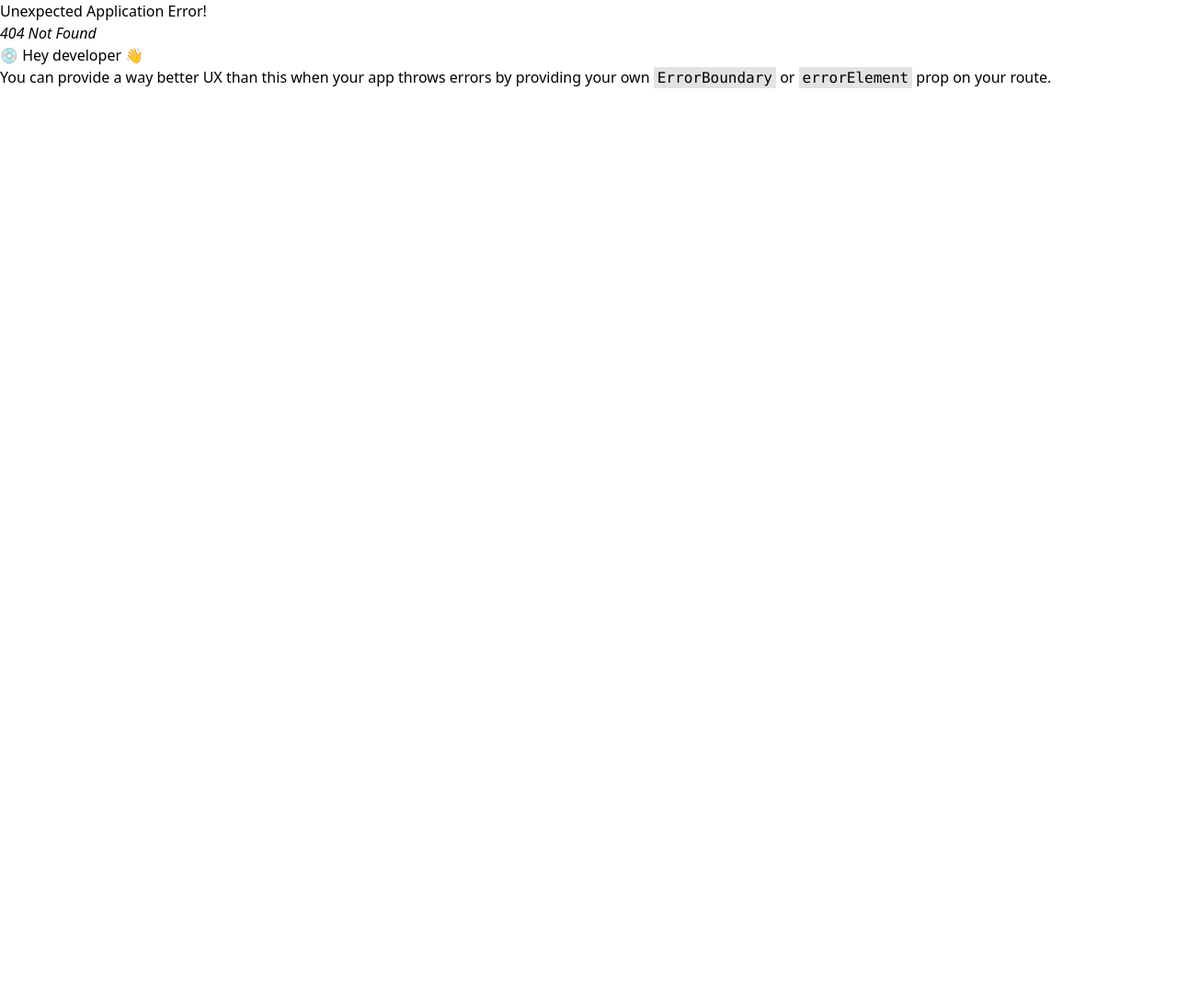
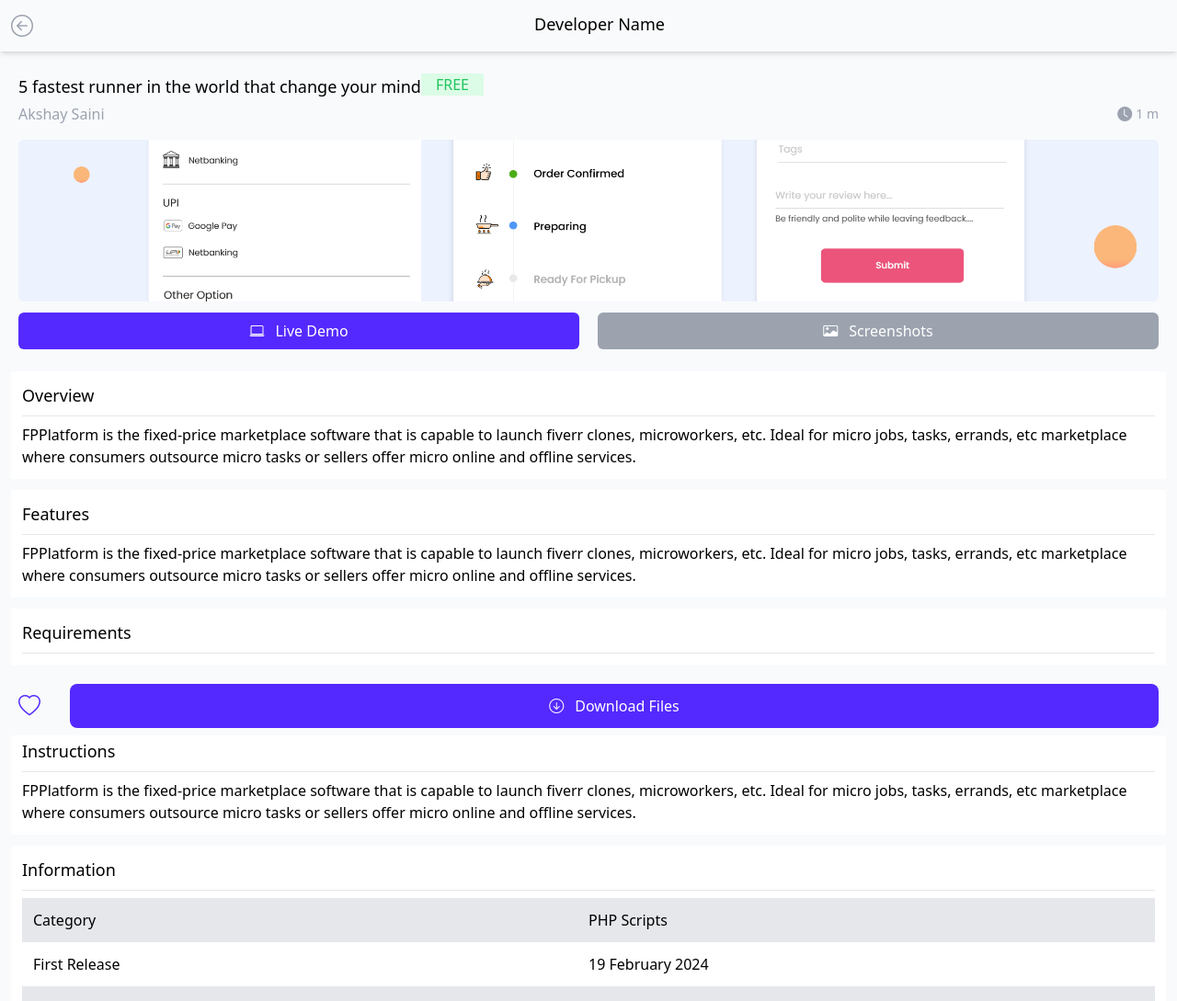
Before and after one commit to mrafeeq805/CodeLab, a React (Create React App) app: page /description in a window 1280 px wide. Before the commit this address had no page. Shown: the top 1089 px of the page at 92% size. Before the commit the page ends 800 px from the top, so only its background shows below. Built offline with nearby package versions, Linux system fonts and the light colour scheme.

Commit message:
description page designed

```diff
--- a/src/App.js
+++ b/src/App.js
@@ -6,6 +6,7 @@ import MyProjects from './components/MyProjects';
 import Favorites from './components/Favorites';
 import Latest from './components/Latest';
 import ProjectList from './components/ProjectList';
+import Description from './components/Description';
 
 function App() {
   const router = createBrowserRouter([
@@ -33,6 +34,10 @@ function App() {
       path : '/projects',
       element : <ProjectList/>
     },
+    {
+      path : '/description',
+      element : <Description/>
+    },
   ])
   return (
     <RouterProvider router={router}>
--- /dev/null
+++ b/src/components/Description.js
@@ -0,0 +1,51 @@
+import React from "react";
+import Navbar from "./Navbar";
+import ProjectDetails from "./ProjectDetails";
+import DetailsCard from "./DetailsCard";
+import InfoCard from "./InfoCard";
+import DeveloperProfileCard from "./DeveloperProfileCard";
+import LatestProjects from "./LatestProjects";
+import RelatedProjects from "./RelatedProjects";
+import DownloadCard from "./DownloadCard";
+
+const Description = () => {
+	return (
+		<div className="bg-slate-50 ">
+			<Navbar title={"Developer Name"} />
+			<ProjectDetails />
+			<div className="px-3">
+				<DetailsCard
+					title={"Overview"}
+					description={
+						"FPPlatform is the fixed-price marketplace software that is capable to launch fiverr clones, microworkers, etc. Ideal for micro jobs, tasks, errands, etc marketplace where consumers outsource micro tasks or sellers offer micro online and offline services."
+					}
+				/>
+				<DetailsCard
+					title={"Features"}
+					description={
+						"FPPlatform is the fixed-price marketplace software that is capable to launch fiverr clones, microworkers, etc. Ideal for micro jobs, tasks, errands, etc marketplace where consumers outsource micro tasks or sellers offer micro online and offline services."
+					}
+				/>
+				<DetailsCard
+					title={"Requirements"}
+					description={
+						"FPPlatform is the fixed-price marketplace software that is capable to launch fiverr clones, microworkers, etc. Ideal for micro jobs, tasks, errands, etc marketplace where consumers outsource micro tasks or sellers offer micro online and offline services."
+					}
+				/>
+				<DetailsCard
+					title={"Instructions"}
+					description={
+						"FPPlatform is the fixed-price marketplace software that is capable to launch fiverr clones, microworkers, etc. Ideal for micro jobs, tasks, errands, etc marketplace where consumers outsource micro tasks or sellers offer micro online and offline services."
+					}
+				/>
+                <InfoCard/>
+                <DeveloperProfileCard/>
+			</div>
+            <RelatedProjects/>
+            <DownloadCard/>
+
+		</div>
+	);
+};
+
+export default Description;
--- /dev/null
+++ b/src/components/DetailsCard.js
@@ -0,0 +1,13 @@
+import React from 'react'
+
+const DetailsCard = ({title,description}) => {
+  return (
+    <div className='bg-white p-3 my-3'>
+        <span className='font-medium text-lg'>{title}</span>
+        <hr className='my-2'></hr>
+        <p>{description}</p>
+    </div>
+  )
+}
+
+export default DetailsCard
--- /dev/null
+++ b/src/components/DeveloperProfileCard.js
@@ -0,0 +1,19 @@
+import React from "react";
+
+const DeveloperProfileCard = () => {
+	return (
+		<div className="bg-gray-100 p-2 flex flex-col items-center">
+			<div className="border-[1px] border-primary rounded-full h-16 w-16 p-1">
+				<img src={"/img/dev.png"} alt="icon" />
+			</div>
+			<span className=" font-medium text-center">Muhammed Rafeeq K</span>
+			<span className="text-gray-500 text-sm text-center">Web Developer</span>
+			<button className="bg-primary p-2 px-8 mt-3 rounded-md flex items-center gap-3 justify-center">
+				<i class="bi bi-person-circle text-white"></i>
+				<span className="text-white">View Profile</span>
+			</button>
+		</div>
+	);
+};
+
+export default DeveloperProfileCard;
--- /dev/null
+++ b/src/components/DownloadCard.js
@@ -0,0 +1,17 @@
+import React from "react";
+
+const DownloadCard = () => {
+	return (
+		<div className="bg-slate-50 p-2 fixed bottom-0 w-full flex items-center justify-center gap-8 px-5">
+            <button className="mt-3">
+                <i class="bi bi-heart text-primary text-2xl"></i>
+            </button>
+			<button className="bg-primary p-3 px-8 mt-3 w-full rounded-lg flex items-center gap-3 justify-center">
+                <i class="bi bi-arrow-down-circle text-white"></i>
+				<span className="text-white">Download Files</span>
+			</button>
+		</div>
+	);
+};
+
+export default DownloadCard;
--- /dev/null
+++ b/src/components/InfoCard.js
@@ -0,0 +1,18 @@
+import React from 'react'
+import { infoCardDetails } from '../utils/constants'
+import InfoSubCard from './InfoSubCard'
+
+const InfoCard = () => {
+
+  return (
+    <div className='bg-white p-3 my-3'>
+        <span className='font-medium text-lg'>Information</span>
+        <hr className='my-2'></hr>
+        <div className=''>
+            {infoCardDetails.map(item => <InfoSubCard name={item.name} value={item.value}/>)}
+        </div>
+    </div>
+  )
+}
+
+export default InfoCard
--- /dev/null
+++ b/src/components/InfoSubCard.js
@@ -0,0 +1,12 @@
+import React from 'react'
+
+const InfoSubCard = ({name,value}) => {
+  return (
+    <div className='flex p-3 odd:bg-gray-200'>
+        <span className='w-full'>{name}</span>
+        <span className='w-full'>{value}</span>
+    </div>
+  )
+}
+
+export default InfoSubCard
--- a/src/components/Navbar.js
+++ b/src/components/Navbar.js
@@ -2,7 +2,7 @@ import React from 'react'
 
 const Navbar = ({title}) => {
   return (
-    <div className='p-3 flex justify-between bg-gray-50 shadow-md'>
+    <div className='p-3 flex justify-between bg-gray-50 shadow-md '>
         <i class="bi bi-arrow-left-circle text-2xl text-gray-400"></i>
         <span className='text-lg font-medium'>{title}</span>
         <div></div>
--- /dev/null
+++ b/src/components/ProjectDetails.js
@@ -0,0 +1,45 @@
+import React from "react";
+
+const ProjectDetails = () => {
+	return (
+		<div className="mt-3 px-2">
+			<div className="flex flex-col p-3">
+				<div className="flex">
+					<span className="text-lg">
+						5 fastest runner in the world that change your mind
+					</span>
+					<div className="px-4 h-max bg-green-100 rounded-xs flex justify-center items-center">
+						<span className="text-green-500">FREE</span>
+					</div>
+				</div>
+
+				<div className="flex justify-between mt-1">
+					<span className=" text-gray-400">Akshay Saini</span>
+					<div className="flex gap-1 items-center">
+						<i class="bi bi-clock-fill text-gray-400"></i>
+						<span className="text-sm text-gray-400">1 m</span>
+					</div>
+				</div>
+				<div className="mt-4">
+					<img
+						className="rounded-md h-44 w-full object-cover"
+						src="/img/thumb.png"
+						alt=""
+					/>
+                    <div className="flex mt-3 gap-5">
+                        <button className="bg-primary p-2 w-full rounded-md flex items-center gap-3 justify-center">
+                            <i class="bi bi-laptop text-white"></i>
+                            <span className="text-white">Live Demo</span>
+                        </button>
+                        <button className="bg-gray-400 p-2 w-full rounded-md flex items-center gap-3 justify-center">
+                            <i class="bi bi-card-image text-white"></i>
+                            <span className="text-white">Screenshots</span>
+                        </button>
+                    </div>
+				</div>
+			</div>
+		</div>
+	);
+};
+
+export default ProjectDetails;
--- a/src/components/ProjectListSection.js
+++ b/src/components/ProjectListSection.js
@@ -5,6 +5,13 @@ const ProjectListSection = () => {
 	const list = ["1", "2", "3", "1", "3", "3"];
 	return (
 		<div className="px-4">
+            <div className="flex justify-between items-center">
+                <span className="font-medium">Projects (2)</span>
+                <div className="flex items-center gap-2">
+                    <i class="bi bi-sort-down text-primary"></i>
+                    <span className="text-primary text-sm">SORT</span>
+                </div>
+            </div>
 			<div className="mt-3 grid grid-cols-1 gap-3">
 				{list.map((item) => (
 					<ProjectCardMain name={"Akshay"} img={"/img/dev.png"} />
--- /dev/null
+++ b/src/components/RelatedProjects.js
@@ -0,0 +1,22 @@
+import React from "react";
+import ProjectCardMain from "./ProjectCardMain";
+
+const RelatedProjects = () => {
+    const list = ["1",'2']
+	return (
+		<div className="px-2 mt-4">
+			<div className="flex justify-between items-center">
+				<span className=" font-medium">Related Projects</span>
+
+			</div>
+
+			<div className="mt-3 grid grid-col-5 grid-flow-row gap-2">
+				{list.map((item) => (
+					<ProjectCardMain name={"Akshay"} img={"/img/dev.png"} />
+				))}
+			</div>
+		</div>
+	);
+};
+
+export default RelatedProjects;
--- /dev/null
+++ b/src/utils/constants.js
@@ -0,0 +1,26 @@
+export const infoCardDetails = [
+    {
+        name : "Category",
+        value : "PHP Scripts"
+    },
+    {
+        name : "First Release",
+        value : "19 February 2024"
+    },
+    {
+        name : "Last Update",
+        value : "19 February 2024"
+    },
+    {
+        name : "Files included",
+        value : ".php,.html,.sql,.xml"
+    },
+    {
+        name : "Frameworks / Languages",
+        value : "React JS"
+    },
+    {
+        name : "Database",
+        value : "MySQL 5.0"
+    }
+]
```
